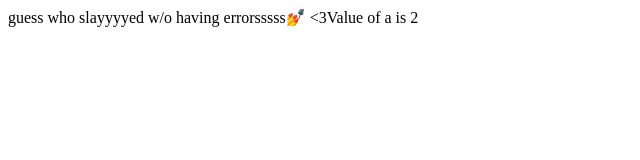
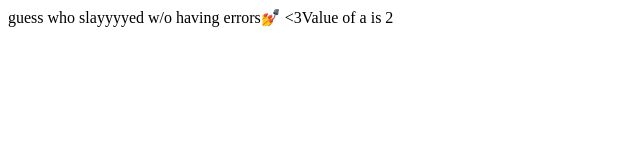
Before and after one commit to GRASiN1/lpunodejs, a plain HTML site: page trycatch.html in a window 1280 px wide. Shown: the full height of the page, 0-640 px from the left. Drawn offline with Linux system fonts and the light colour scheme.

Commit message:
push to 25/01/24

```diff
--- a/trycatch.html
+++ b/trycatch.html
@@ -10,7 +10,7 @@
     try{
         var a=2;
         if(a==2)
-        document.write("guess who slayyyyed w/o having errorsssss💅 <3");
+        document.write("guess who slayyyyed w/o having errors💅 <3");
     }catch(Error){
         document.write("ahuh error found bro you weren't able to slayyyyy💅 "+e.message);
     }
@@ -20,8 +20,5 @@
     }
 </script>
 
-
-
-
 </body>
 </html>
```
